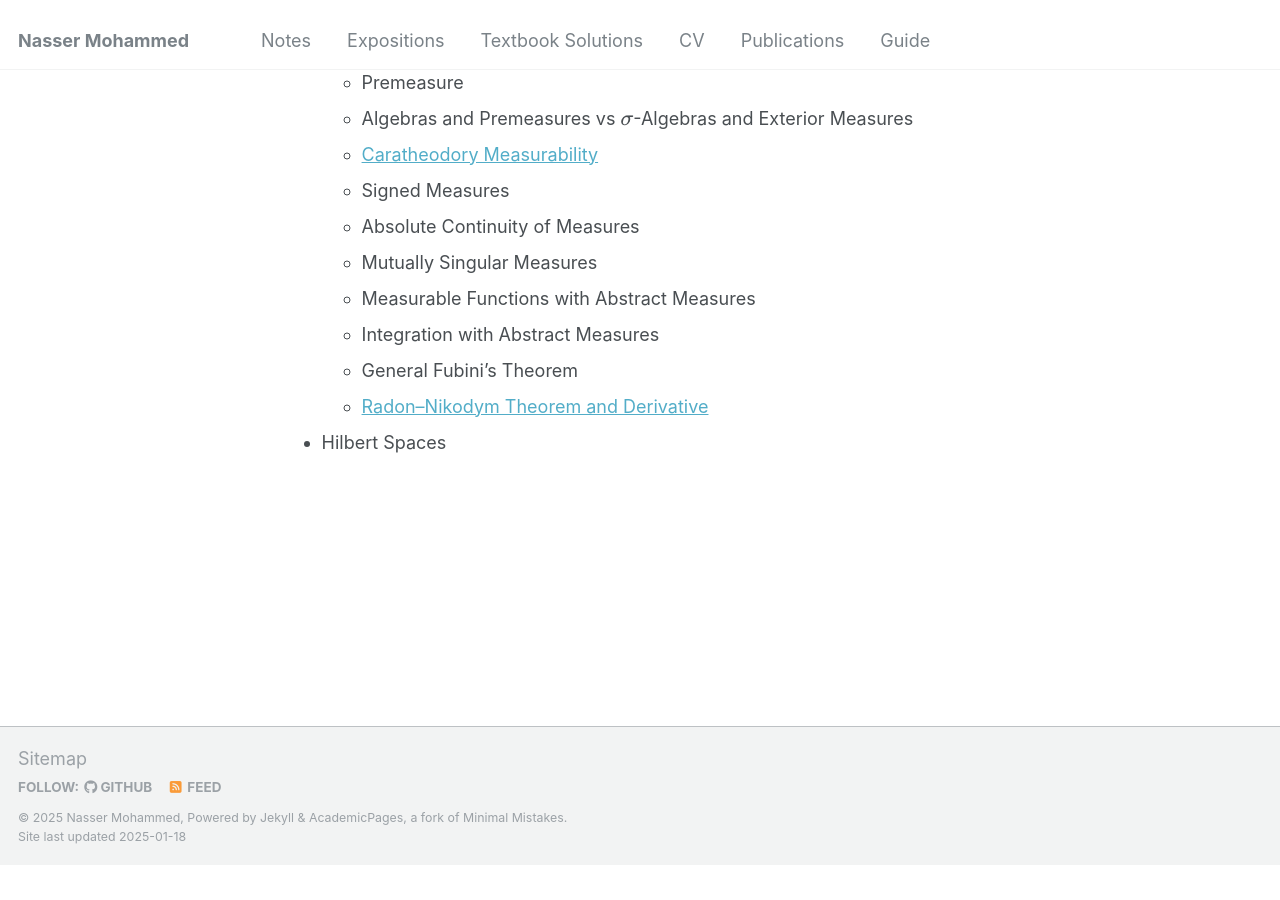
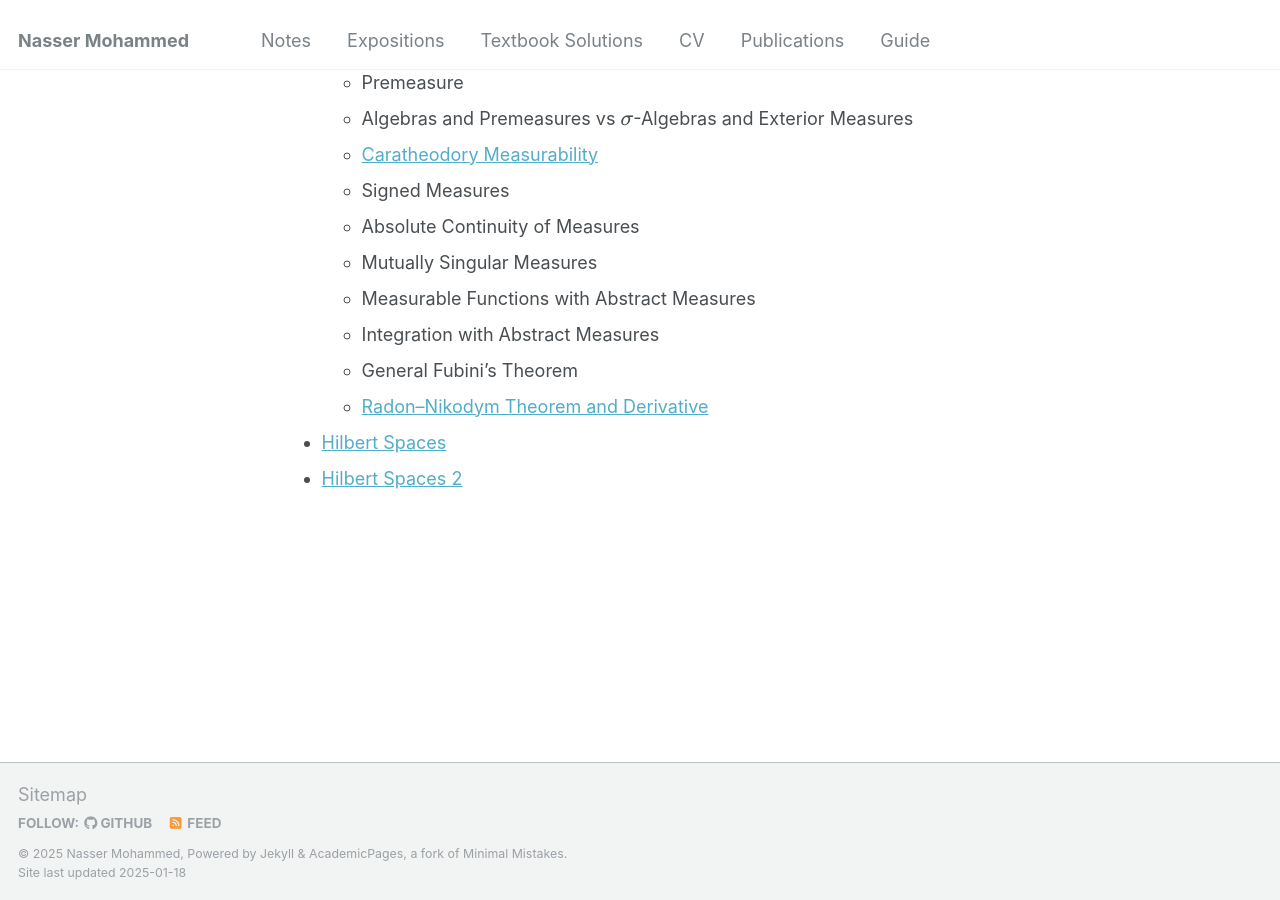
Before and after one commit to Nasser-Mohammed/Nasser-Mohammed.github.io, a Jekyll site: the page built from _pages/notes/analysis/missing.md, in a window 1280 px wide and 900 px high, scrolled down 597 px. Built offline with Jekyll 4.4.1, drawn with Linux system fonts in a browser that asks for light colours; before the commit the page ends 1461 px from its top, so only the background shows below that.

Commit message:
Update missing.md

```diff
--- a/_pages/notes/analysis/missing.md
+++ b/_pages/notes/analysis/missing.md
@@ -6,6 +6,7 @@ author_profile: false
 ---
 <hr style="border: 2px solid black;">
 The topics covered so far is not an exhaustive treatment of measure theory, rather some of the most "notable" results and simply the ones I understood best. Below is a list of most of the other important topics that I could not go into detail on (either from lack of knowledge, time, or material). The abstract measure theory section seems like a lot, but most of it is pretty intuitive after going through Lebesgue measure theory.
+
 
 - [Fubini's and Tonelli's Theorems](https://en.wikipedia.org/wiki/Fubini%27s_theorem)
 - [Lp Theory](https://en.wikipedia.org/wiki/Lp_space)
@@ -27,4 +28,5 @@ The topics covered so far is not an exhaustive treatment of measure theory, rath
   - Integration with Abstract Measures
   - General Fubini's Theorem
   - [Radon–Nikodym Theorem and Derivative](https://en.wikipedia.org/wiki/Radon%E2%80%93Nikodym_theorem)
-- Hilbert Spaces
+- [Hilbert Spaces](https://en.wikipedia.org/wiki/Hilbert_space)
+- <a href="[https://example.com](https://en.wikipedia.org/wiki/Hilbert_space)" target="_blank">Hilbert Spaces 2</a>
```
